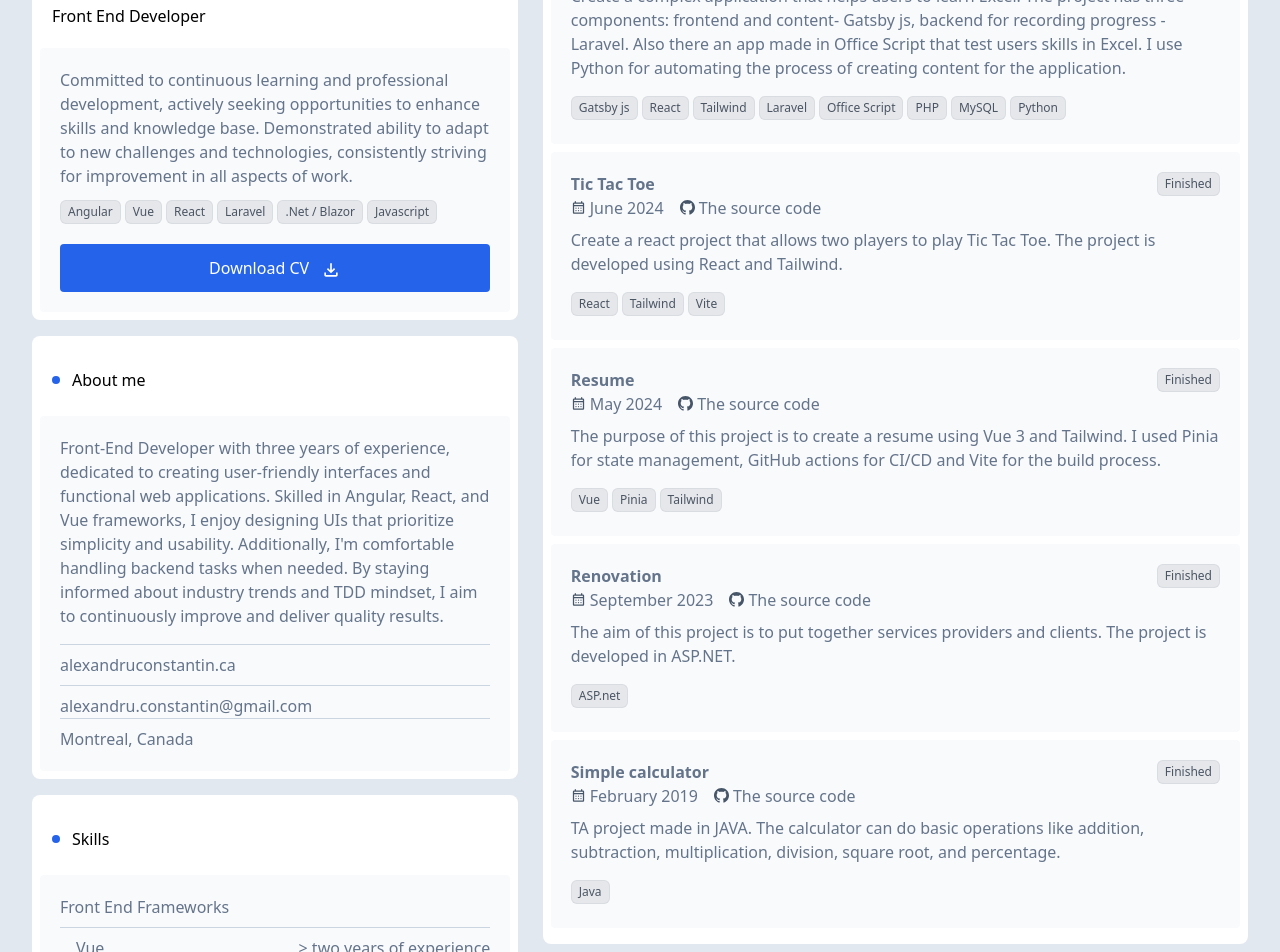
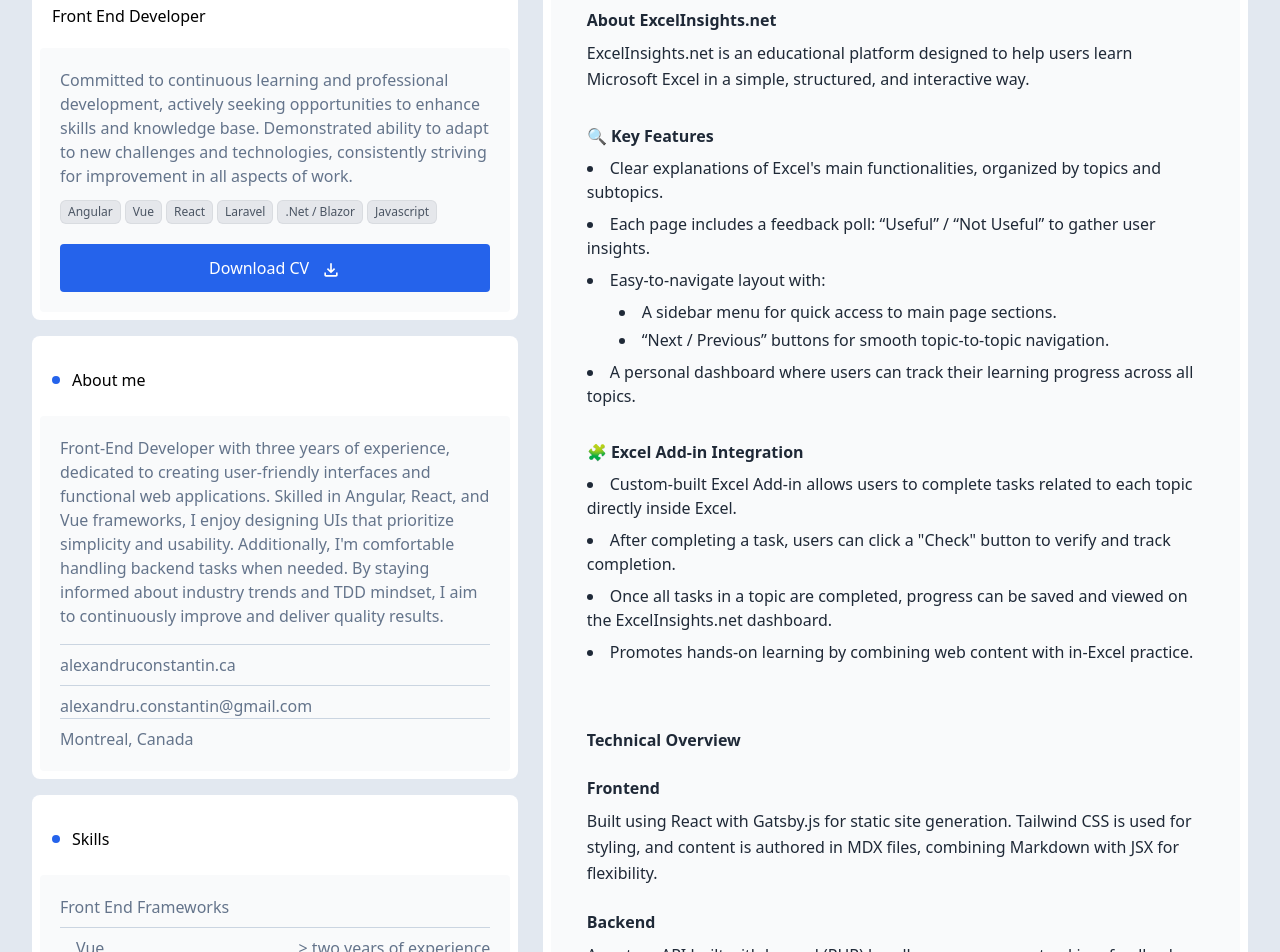
Before and after one commit to alexandru-constantin-hub/Resume, a Vue app: page /projects in a window 1280 px wide. Shown: the part 280-1232 px from the top of the page. Built offline with nearby package versions, Linux system fonts and the light colour scheme.

Commit message:
Add project description

```diff
--- a/src/mainStore.js
+++ b/src/mainStore.js
@@ -66,8 +66,51 @@
       projects: [
         {
           name: 'Excel Insights',
-          description:
-            'Create a complex application that helps users to learn Excel. The project has three components: frontend and content- Gatsby js, backend for recording progress - Laravel. Also there an app made in Office Script that test users skills in Excel. I use Python for automating the process of creating content for the application.',
+          description: [
+            {
+              title: 'About ExcelInsights.net',
+              body: 'ExcelInsights.net is an educational platform designed to help users learn Microsoft Excel in a simple, structured, and interactive way.'
+            },
+            {
+              title: '🔍 Key Features',
+              list: [
+                "Clear explanations of Excel's main functionalities, organized by topics and subtopics.",
+                'Each page includes a feedback poll: “Useful” / “Not Useful” to gather user insights.',
+                'Easy-to-navigate layout with:',
+                [
+                  'A sidebar menu for quick access to main page sections.',
+                  '“Next / Previous” buttons for smooth topic-to-topic navigation.'
+                ],
+                'A personal dashboard where users can track their learning progress across all topics.'
+              ]
+            },
+            {
+              title: '🧩 Excel Add-in Integration',
+              list: [
+                'Custom-built Excel Add-in allows users to complete tasks related to each topic directly inside Excel.',
+                'After completing a task, users can click a "Check" button to verify and track completion.',
+                'Once all tasks in a topic are completed, progress can be saved and viewed on the ExcelInsights.net dashboard.',
+                'Promotes hands-on learning by combining web content with in-Excel practice.'
+              ]
+            }
+          ],
+          techStackDescription: [
+            {
+              section: 'Frontend',
+              description:
+                'Built using React with Gatsby.js for static site generation. Tailwind CSS is used for styling, and content is authored in MDX files, combining Markdown with JSX for flexibility.'
+            },
+            {
+              section: 'Backend',
+              description:
+                'A custom API built with Laravel (PHP) handles user progress tracking, feedback polling, and syncing with the Excel Add-in.'
+            },
+            {
+              section: 'Excel Add-In',
+              description:
+                'Developed with React and TypeScript, using Office Scripts. It allows users to complete tasks within Excel and sync their progress with the main web app.'
+            }
+          ],
           date: 'March 2025',
           projectLink: 'https://excelInsights.net',
           status: 'Deployed and live',
--- a/src/views/Projects.vue
+++ b/src/views/Projects.vue
@@ -30,8 +30,33 @@
           <a :href="project.projectLink" target="_blank">Link to the project</a>
         </div>
       </div>
-      <div class="my-2">
+      <div v-if="!Array.isArray(project.description)" class="my-2">
         {{ project.description }}
+      </div>
+      <div v-else>
+        <div class="project-content max-w-3xl mx-auto px-4 py-8 text-gray-800">
+          <div v-for="(section, index) in project.description" :key="index" class="mb-8">
+            <h2 class="font-bold dark:text-slate-300 mb-2">{{ section.title }}</h2>
+            <p v-if="section.body" class="text-base leading-relaxed mb-4">{{ section.body }}</p>
+            <ul v-if="section.list" class="list-disc list-inside space-y-2">
+              <template v-for="(item, idx) in section.list">
+                <li v-if="Array.isArray(item)" :key="'sub' + idx" class="ml-4 list-none">
+                  <ul class="list-disc list-inside pl-4 space-y-1">
+                    <li v-for="(sub, subIdx) in item" :key="subIdx">{{ sub }}</li>
+                  </ul>
+                </li>
+                <li v-else :key="idx">{{ item }}</li>
+              </template>
+            </ul>
+          </div>
+        </div>
+        <div class="tech-stack max-w-3xl mx-auto px-4 text-gray-800">
+          <h2 class="font-bold dark:text-slate-300 mb-6">Technical Overview</h2>
+          <div v-for="(item, index) in project.techStackDescription" :key="index" class="mb-6">
+            <h3 class="font-bold dark:text-slate-300 mb-2">{{ item.section }}</h3>
+            <p class="text-base leading-relaxed">{{ item.description }}</p>
+          </div>
+        </div>
       </div>
       <div class="flex flex-wrap pt-2">
         <Badge
```
